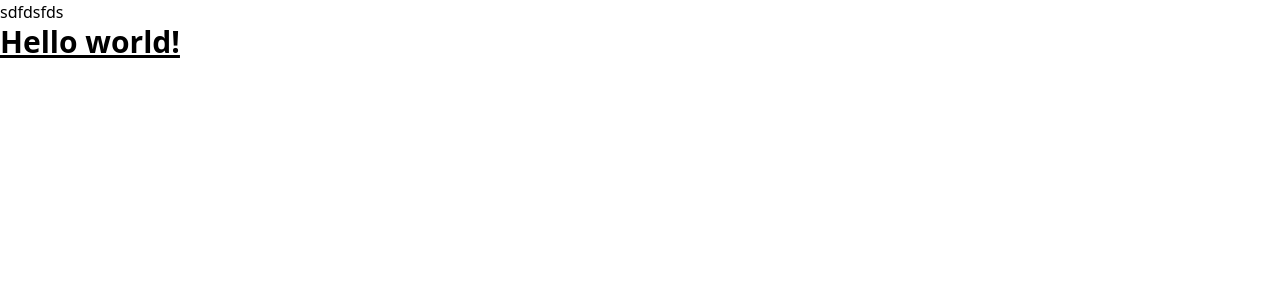
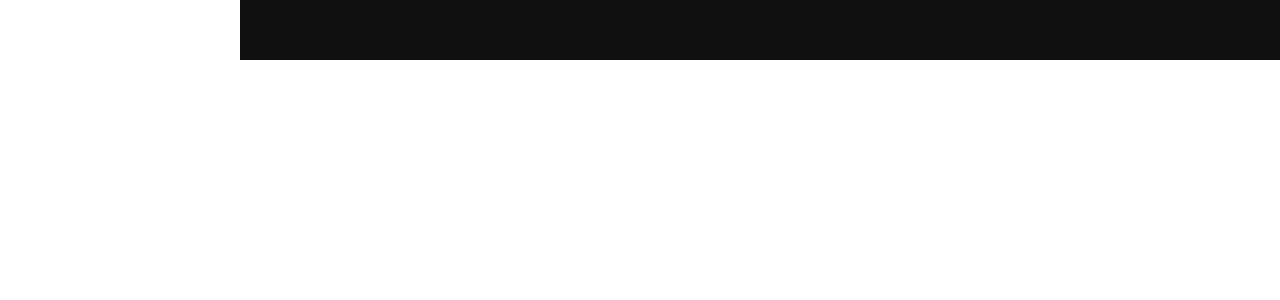
Before and after one commit to FurkanSemizoglu/Spotify-Clone, a Vue app: page / in a window 1280 px wide. Shown: the top 300 px of the page. Built offline with nearby package versions, Linux system fonts and the light colour scheme.

Commit message:
topnav was positioned

```diff
--- a/src/App.vue
+++ b/src/App.vue
@@ -3,7 +3,5 @@ import { RouterLink, RouterView } from 'vue-router'
 </script>
 
 <template>
-  sdfdsfds
-
-  <h1 class="text-3xl font-bold underline">Hello world!</h1>
+  <div class="w-[calc(100%-240px)] h-[60px] fixed right-0 bg-[#101010]"></div>
 </template>
```
